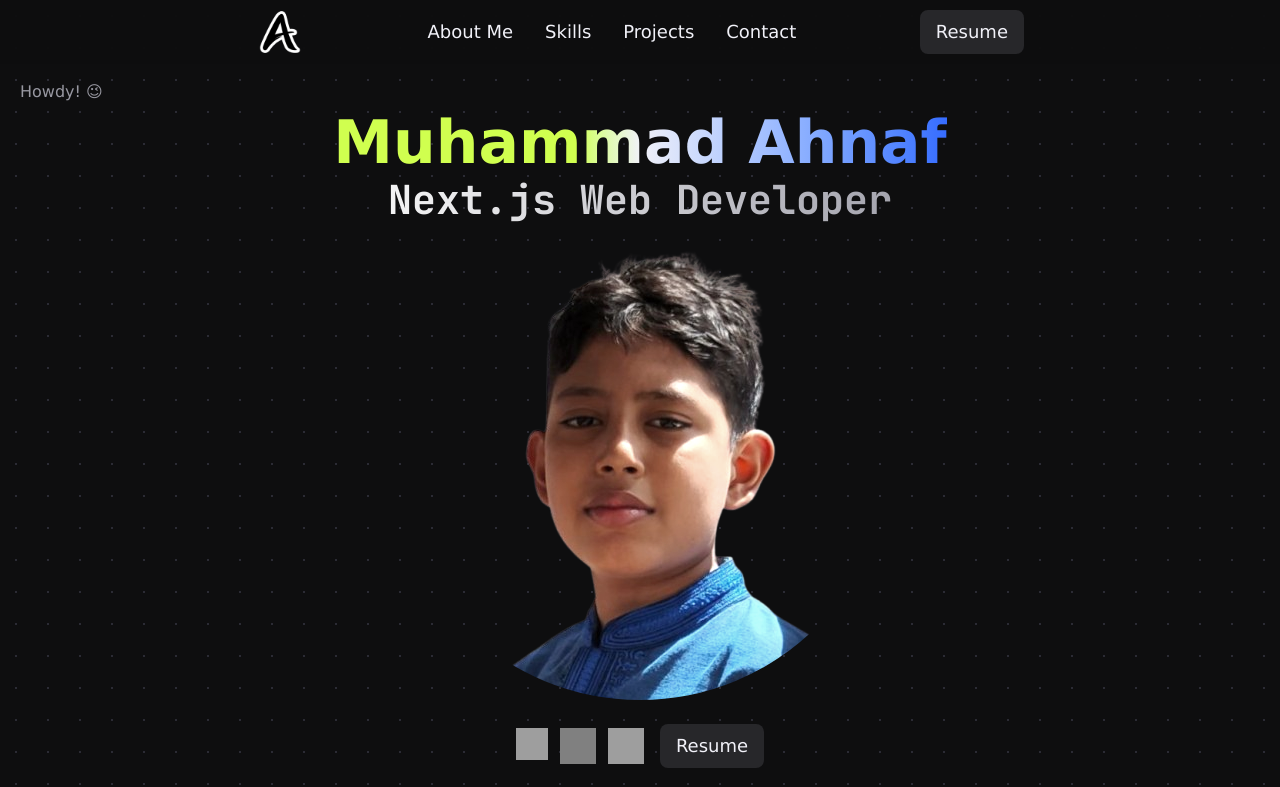
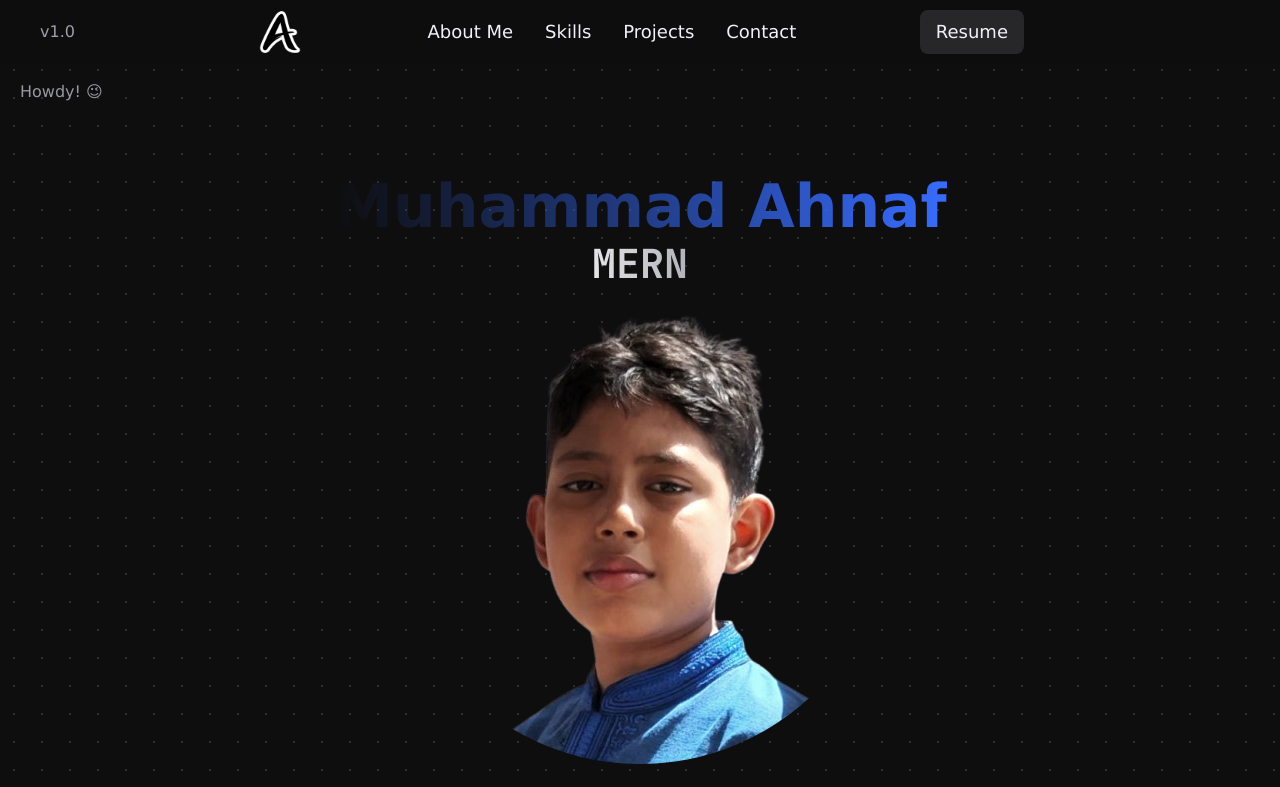
Before and after one commit to mahnafdev/portfolio-react, a React (Vite) app: page / in a window 1280 px wide. Shown: the top 787 px of the page. Built offline with nearby package versions, Linux system fonts and the light colour scheme; grey boxes are pictures that could not be loaded; a web font is replaced by a local one.

Commit message:
feat(versions): launch v1.0

```diff
--- a/package.json
+++ b/package.json
@@ -1,7 +1,7 @@
 {
 	"name": "portfolio",
 	"private": true,
-	"version": "0.1.0",
+	"version": "1.0.0",
 	"type": "module",
 	"scripts": {
 		"dev": "vite",
--- a/src/components/home/Hero.jsx
+++ b/src/components/home/Hero.jsx
@@ -9,16 +9,16 @@
 			className="flex flex-col items-center justify-center text-center"
 		>
 			{/* Name */}
-			<h1 className="text-4xl md:text-6xl font-semibold bg-gradient-to-r from-accent from-40% via-light to-primary bg-clip-text text-transparent">
+			<h1 className="text-4xl md:text-6xl font-semibold bg-gradient-to-r to-primary bg-clip-text text-transparent">
 				Muhammad Ahnaf
 			</h1>
 			{/* Designation/Role with Typewriting Animation */}
 			<h3 className="text-xl md:text-3xl lg:text-[2.5rem] font-bold text-center mt-4 lg:mt-1 bg-gradient-to-r from-zinc-50 to-zinc-400 bg-clip-text text-transparent md:before:content-['ㅤ'] after:content-['ㅤ'] font-jetbrains-mono">
 				<Typewriter
 					words={[
-						"MERN Web Developer",
-						"Next.js Web Developer",
-						"Software Engineering Enthusiast",
+						"Web & Mobile App Developer",
+						"MERN, Next.js, React Native",
+						"Cross-platform Web & Mobile Apps",
 					]}
 					typeSpeed={40}
 					deleteSpeed={100}
--- a/src/index.css
+++ b/src/index.css
@@ -7,15 +7,15 @@
 	--color-dark: #0e0e0f;
 	--color-light: #f1f1f8;
 	--color-primary: #366cff;
-	--color-accent: #d0ff4f;
+	/* --color-accent: #d0ff4f; */
 }
 
 ::-webkit-scrollbar {
-	width: 0.75rem;
+	width: 0.6rem;
 }
 
 ::-webkit-scrollbar-track {
-	background: var(--color-zinc-900);
+	background: transparent;
 	border-radius: 1rem;
 }
 
@@ -26,5 +26,5 @@
 
 body {
 	background-image: radial-gradient(circle, #2b2b34 1pt, transparent 1pt);
-	background-size: 2rem 2rem;
+	background-size: 1.75rem 1.75rem;
 }
--- a/src/layouts/NavBar.jsx
+++ b/src/layouts/NavBar.jsx
@@ -9,7 +9,7 @@
 	// Mobile Menu visibility state
 	const [showMenu, setShowMenu] = useState(false);
 	return (
-		<nav className="px-4 md:px-24 xl:px-64 py-4 md:py-2 z-[999] fixed top-0 left-0 right-0 flex items-center justify-between bg-dark/75 backdrop-blur-md">
+		<nav className="px-4 md:px-24 xl:px-64 py-4 md:py-2 z-[999] fixed top-0 left-0 right-0 flex items-center justify-between bg-dark/75 backdrop-blur-md relative">
 			{/* Mobile Menu */}
 			<div
 				id="mobile-menu"
@@ -62,17 +62,21 @@
 					</li>
 				</ul>
 			</div>
-			{/* Logo */}
-			<ReactLink to="/">
-				<div>
+			<div>
+				{/* Logo */}
+				<ReactLink to="/">
 					{/* Logo Image */}
 					<img
 						src={Logo}
 						alt="Logo Image"
 						className="size-10 md:size-12 hover:invert-100 transition-[filter] duration-500"
 					/>
-				</div>
-			</ReactLink>
+				</ReactLink>
+				{/* Portfolio Version */}
+				<span className="absolute top-[50%] -translate-y-[50%] left-10 text-zinc-400 font-medium cursor-default">
+					v1.0
+				</span>
+			</div>
 			{/* Navigation Links */}
 			<ul className="hidden md:flex items-center gap-2 text-lg">
 				{/* About Me */}
```
Also changed, not shown: src/assets/me.png.
